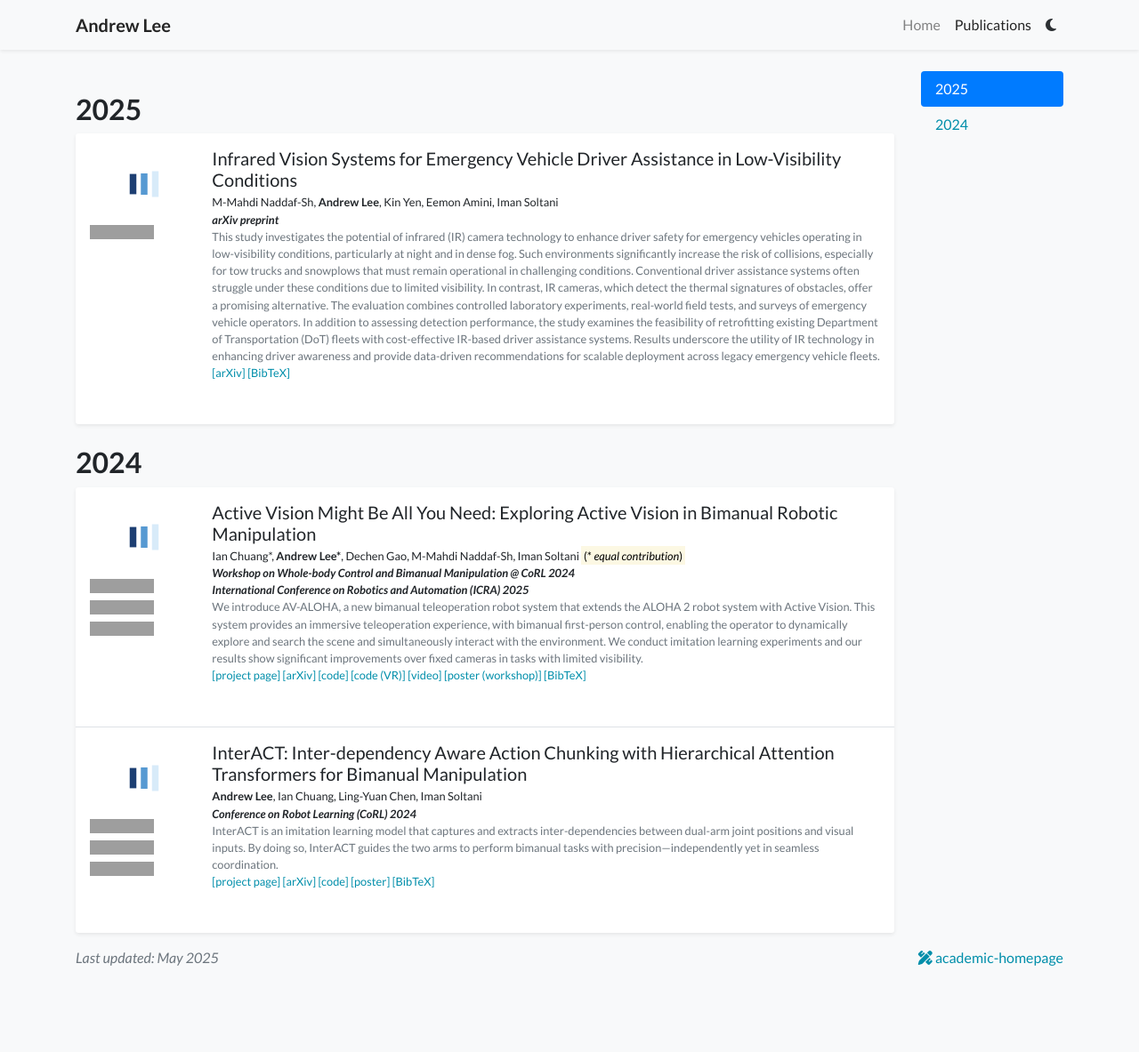
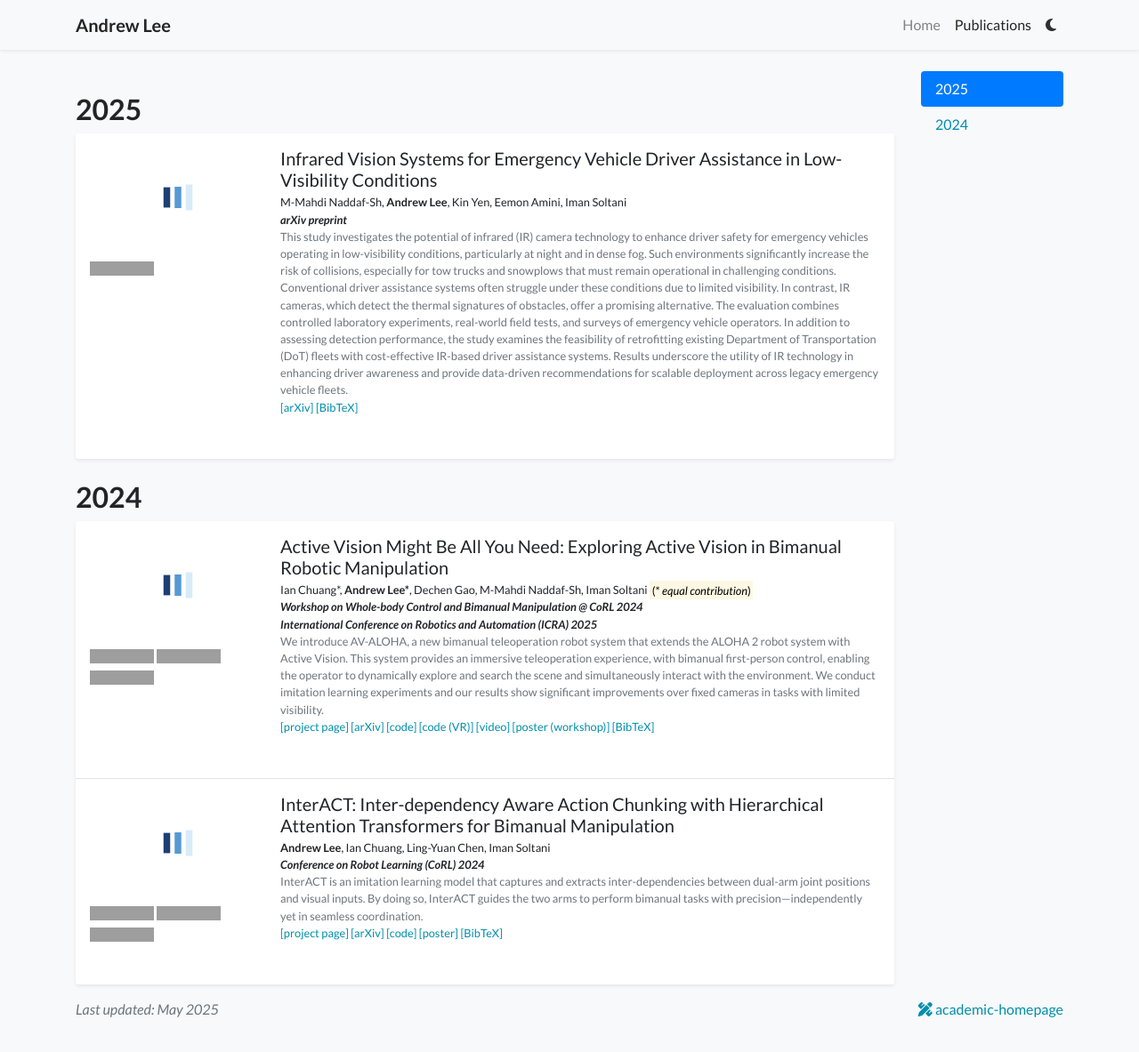
Before and after one commit to andrewcwlee/andrewcwlee.github.io, a Jekyll site: the page built from publications.html, in a window 1280 px wide and 1283 px high. Shown: the top 1183 px of the window at 89% size. Built offline with Jekyll 4.4.1, drawn with Linux system fonts in a browser that asks for light colours; nearby versions of some CDN libraries; a style sheet for code colours, icons or effects is not loaded; grey boxes are pictures that could not be loaded.

Commit message:
change layout

```diff
--- a/_data/profile.yml
+++ b/_data/profile.yml
@@ -60,7 +60,9 @@ education:
 #   date: Jul. 2022 - Present
 
 awards:
-- name: Computer Science Graduate Group Summer Ph.D. Fellowship, UC Davis
+- name: GGCS Fellowship (Winter, Spring), UC Davis
+  date: 2025
+- name: GGCS Summer Ph.D. Fellowship, UC Davis
   date: 2024
 
 media:
--- a/_includes/widgets/publication_card.html
+++ b/_includes/widgets/publication_card.html
@@ -1,5 +1,5 @@
 {% assign publications = include.publications %}
-<div class="my-3 p-0 bg-white shadow-sm rounded-sm publication-card">
+<div class="my-4 p-0 bg-white shadow-sm rounded publication-card">
     <h6 class="border-bottom border-gray p-3 mb-0">
         {% if include.title %}{{ include.title }}{% else %}<i class="fas fa-star"></i> Selected Recent Publications{% endif %}
         <!-- <a href="{{ 'publications' | relative_url }}">(view all <i class="fas fa-angle-double-right"></i>)</a> -->
--- a/_includes/widgets/publication_item.html
+++ b/_includes/widgets/publication_item.html
@@ -1,9 +1,11 @@
 {% assign item = include.item %}
 <div class="d-none d-md-block">
     <div class="row no-gutters {% unless include.hide_bottom_border %}border-bottom{% endunless %} border-gray">
-        <div class="col-md-3 col-xl-2 mb-md-0 p-md-3">
+        <div class="col-md-4 col-xl-3 mb-md-0 p-md-3">
             {%- if item.cover -%}
-            <img data-src="{{ item.cover | relative_url }}" alt="{{ item.title }}" class="lazy w-100 rounded-sm" src="{{ '/assets/images/empty_300x200.png' | relative_url }}">
+            <div class="publication-cover-container">
+                <img data-src="{{ item.cover | relative_url }}" alt="{{ item.title }}" class="lazy w-100 rounded-sm publication-cover-img" src="{{ '/assets/images/empty_300x200.png' | relative_url }}">
+            </div>
             <div>
                 {% if item.badge_url %}
                 <a href="{{ item.badge_url }}" target="_blank">{% if item.badge %}<img src="https://img.shields.io/badge/{{ item.badge }}-f6f6f6?labelColor=1D4776" style="height: 16px;">{% endif %}</a>
@@ -18,10 +20,12 @@
                     {% endif %}
             </div>
             {%- else -%}
-            <svg class="bubble-visual-hash lazy w-100 rounded-sm" data-bubble-visual-hash="{{ item.id }}" viewBox="0 0 300 200"></svg>
+            <div class="publication-cover-container">
+                <svg class="bubble-visual-hash lazy publication-cover-img" data-bubble-visual-hash="{{ item.id }}" viewBox="0 0 16 9"></svg>
+            </div>
             {%- endif -%}
         </div>
-        <div class="col-md-9 col-xl-10 p-3 pl-md-0">
+        <div class="col-md-8 col-xl-9 p-3 pl-md-0">
             <h5 class="mt-0 mb-1 font-weight-normal">{{ item.title }}</h5>
             <p class="mt-0 mb-0 small">{% include widgets/author_list.html authors=item.authors %}</p>
             <p class="mt-0 mb-0 small">{{item.pub_pre}}<i>{{ item.pub }}</i>{{ item.pub_post }} {{ item.pub_date }} {{ item.pub_last }}</p>
@@ -46,11 +50,18 @@
     </div>
 </div>
 
-<div class="row no-gutters d-md-none {% unless include.hide_bottom_border %}border-bottom{% endunless %} border-gray {% if include.first %}rounded-top{% endif %} {% if include.last %}rounded-bottom{% endif %} {% if item.cover %}lazy{% endif %}" data-src="{{ item.cover | relative_url }}">
-    <div class="w-100" style="background-color: rgba(255,255,255,0.9);">
-        <div class="d-flex align-items-start flex-column py-3 px-4">
-            <div class="mb-auto"></div>
-            <div>
+<div class="d-md-none {% unless include.hide_bottom_border %}border-bottom{% endunless %} border-gray {% if include.first %}rounded-top{% endif %} {% if include.last %}rounded-bottom{% endif %}">
+    <div class="mobile-pub-container">
+        {% if item.cover %}
+        <div class="publication-cover-container-mobile">
+            <img src="{{ item.cover | relative_url }}" alt="{{ item.title }}" class="publication-cover-img">
+        </div>
+        {% else %}
+        <div class="publication-cover-container-mobile">
+            <svg class="bubble-visual-hash publication-cover-img" data-bubble-visual-hash="{{ item.id }}" viewBox="0 0 16 9"></svg>
+        </div>
+        {% endif %}
+        <div class="mobile-pub-content py-3 px-4">
             <p>
                 {% if item.badge_url %}
                 <a href="{{ item.badge_url }}" target="_blank">{% if item.badge %}<img src="https://img.shields.io/badge/{{ item.badge }}-f6f6f6?labelColor=1D4776" style="height: 16px;">{% endif %}</a>
@@ -74,12 +85,11 @@
                 <a target="_blank" href="{{ link[1] }}">[{{ link[0] }}]</a>
                 {% endif %}
                 {% endfor %}
+                <a href="javascript:void(0)" onclick="toggleBib('mobile-{{ item.id }}')">[BibTeX]</a>
             </p>
-
+            <pre><code id="bibtex-mobile-{{ item.id }}" style="display: none; background-color: #f8f9fa; padding: 10px; border-radius: 5px; font-size: 0.83em;">{{ item.bibtex }}</code></pre>
         </div>
     </div>
-    </div>
-
 </div>
 
 <script>
--- a/assets/css/global.css
+++ b/assets/css/global.css
@@ -92,6 +92,49 @@ body.dark-mode .navbar-light .navbar-nav .nav-link:focus {
 .cover-image {
     width: 180px;
     max-height: 120px;
+}
+
+/* Publication cover image with 16:9 aspect ratio */
+.publication-cover-container {
+    position: relative;
+    width: 100%;
+    padding-top: 56.25%; /* 16:9 Aspect Ratio (9 / 16 = 0.5625 or 56.25%) */
+    overflow: hidden;
+    margin-bottom: 10px;
+    max-width: 100%;
+}
+
+.publication-cover-img {
+    position: absolute;
+    top: 0;
+    left: 0;
+    width: 100%;
+    height: 100%;
+    object-fit: cover;
+    border-radius: 4px;
+}
+
+/* Mobile publication styles with 16:9 ratio */
+.mobile-pub-container {
+    display: flex;
+    flex-direction: column;
+    background-color: #fff;
+}
+
+body.dark-mode .mobile-pub-container {
+    background-color: #2b3035 !important;
+}
+
+.publication-cover-container-mobile {
+    position: relative;
+    width: 100%;
+    padding-top: 56.25%; /* 16:9 Aspect Ratio */
+    overflow: hidden;
+    max-height: 280px; /* Limit maximum height on mobile */
+}
+
+.mobile-pub-content {
+    padding: 15px;
 }
 
 .abstract-body {
```
Lines whose indentation alone changed are shown as unchanged.
